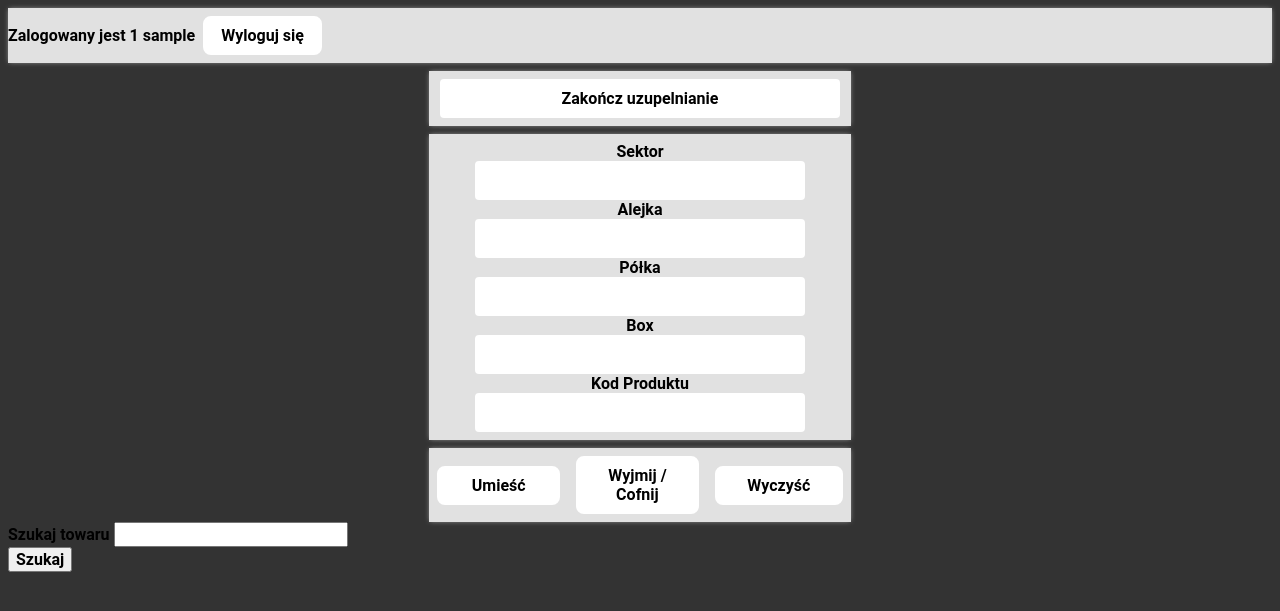
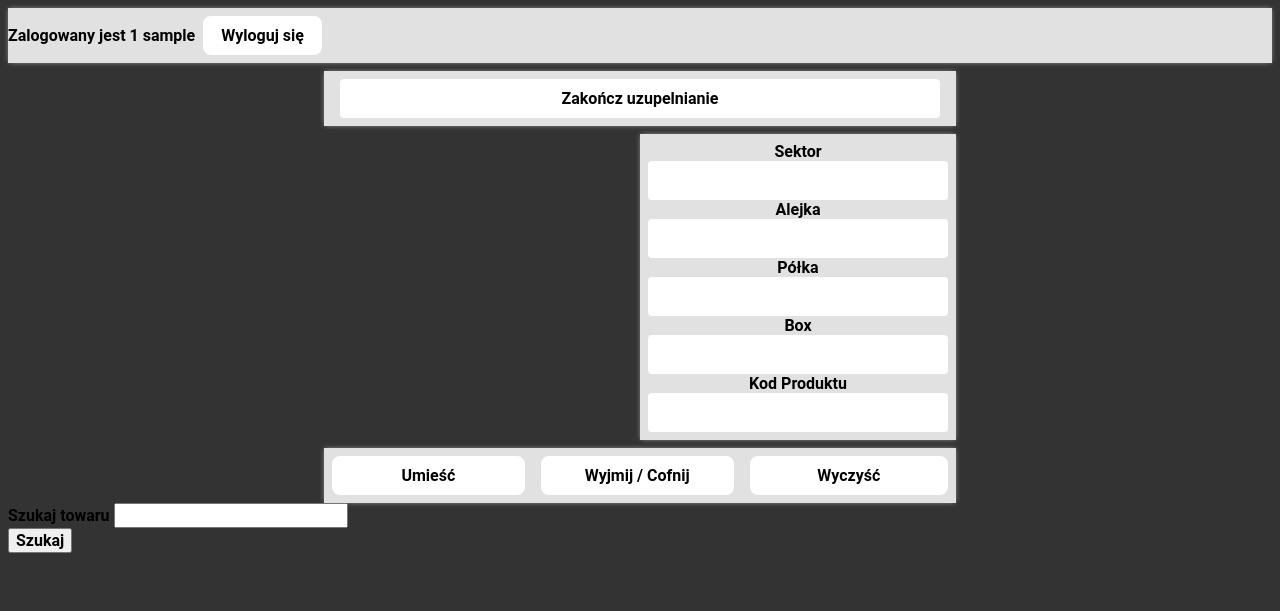
Before and after one commit to LukaszMiazek/Magazyn, a PHP site: page /uzupelnienia.php in a window 1280 px wide. Shown: the top 611 px of the page. Run offline with PHP 8.4, Linux system fonts and the light colour scheme; the visitor is signed in with stand-in values (Sample User, id 1).

Commit message:
Update style_uzupelnienia.css

```diff
--- a/mag/style_uzupelnienia.css
+++ b/mag/style_uzupelnienia.css
@@ -10,14 +10,14 @@
 
 .container{
     display: grid;
-    grid-template-columns: 1fr 1fr 1fr;
+    grid-template-columns: 1fr  1fr 1fr 1fr;
     grid-template-rows: auto;
     grid-template-areas:
-            "nav nav nav"
-            ". potwierdzenie ."
-            ". uzupelniania ."
-            ". uzupelnienia ."
-            " . button_container .";
+            "nav nav nav nav"
+            ". potwierdzenie potwierdzenie ."
+            ". szukaj uzupelniania ."
+            ". szukaj uzupelnienia ."
+            " . button_container button_container .";
 }
 
 .nav{
@@ -61,6 +61,21 @@
 
 .wyloguj button:hover{
 border-color:#007aff;
+}
+
+.szukaj{
+    grid-area: szukaj;
+    background: #E1E1E1;
+    color: black;
+    justify-content: center;
+    display: flex;
+    flex-wrap: wrap;
+    width: 100%;
+    text-align: center;
+    align-items: center;
+    margin-top: 1vh;
+    padding-top: 1vh;
+    padding-bottom: 1vh;
 }
 
 .uzupelnienia{
@@ -190,6 +205,7 @@
         grid-template-areas:
                 "nav"
                 "potwierdzenie"
+                "szukaj"
                 "uzupelnienia"
                 "uzupelnienia"
                 "button_container";
```
